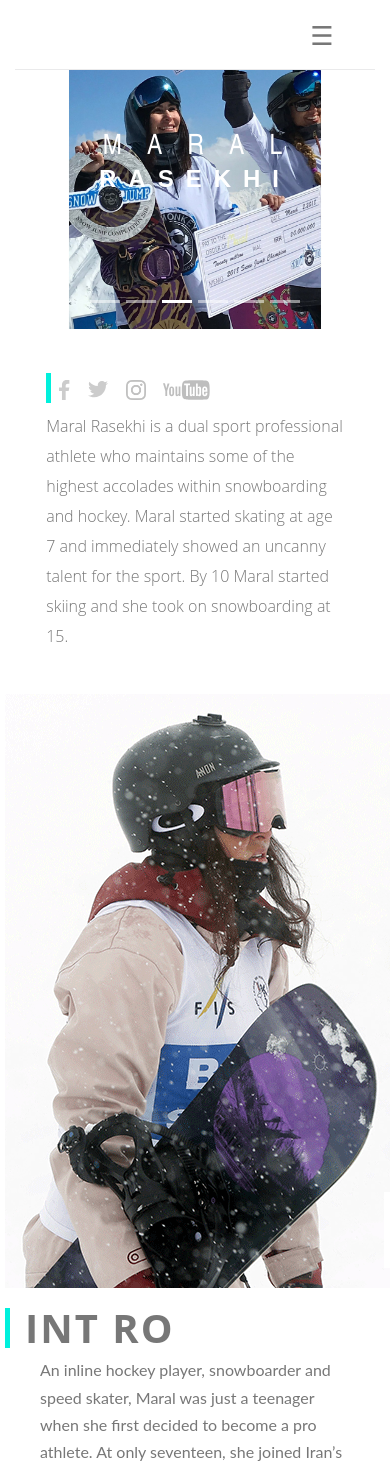
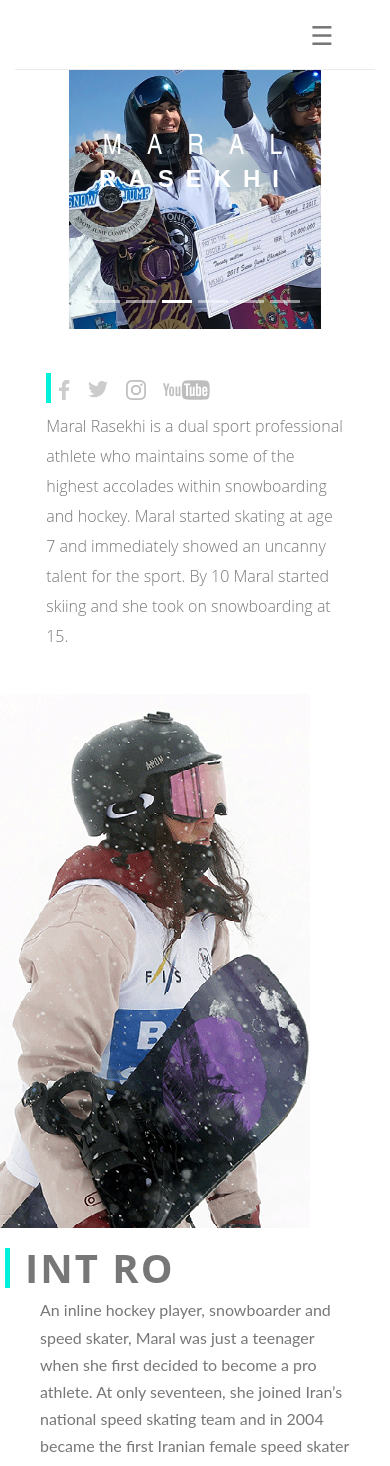
Before and after one commit to najdi123/maral-rasekhi, a React (Create React App) app: page / in a window 390 px wide. Shown: the top 1466 px of the page. Built offline with nearby package versions, Linux system fonts and the light colour scheme.

Commit message:
made changes to the intro section in home

```diff
--- a/src/components/Home/Intro.css
+++ b/src/components/Home/Intro.css
@@ -1,9 +1,9 @@
 .intro {
     /*display:inline-block !important;*/
     /*width:50% !important;*/
-    -webkit-column-width: 500px;
-    -moz-column-width: 500px;
-    column-width: 500px;
+    /*-webkit-column-width: 500px;*/
+    /*-moz-column-width: 500px;*/
+    /*column-width: 500px;*/
 }
 
 .intro-top {
@@ -15,6 +15,8 @@
     .intro-top {
 
         left: +5px;
+        padding: 0;
+
     }
 }
 
--- a/src/components/Home/Intro.js
+++ b/src/components/Home/Intro.js
@@ -2,13 +2,13 @@ import React, {Component} from 'react';
 // import Fade from "react-reveal/Fade";
 // import Flash from "react-reveal/Flash";
 import './Intro.css'
-import pic14 from "../../images/intro-maral.gif";
+import pic14 from "../../images/intro-maral2.gif";
 
 class Intro extends Component {
     render() {
         return (
             <div className="intro flex-container row">
-                <div className="intro-top col-sm-12 col-md-6">
+                <div className="intro-top col-sm-10 col-md-6">
                     <img src={pic14} className="intro-image" alt="maral rasekhi"/>
                 </div>
 
--- a/src/components/Navbar.js
+++ b/src/components/Navbar.js
@@ -4,6 +4,7 @@ import { Link } from 'react-router-dom';
 // import Fade from "react-reveal/Fade";
 // import Flash from "react-reveal/Flash";
 import './Navbar.css';
+import Carousel from "./Carousel";
 
 
 
@@ -27,6 +28,7 @@ class Navbar extends Component {
 
                     </div>
                 </div>
+
             </div>
 
 
```
Also changed, not shown: src/images/intro-maral2.gif (added).
